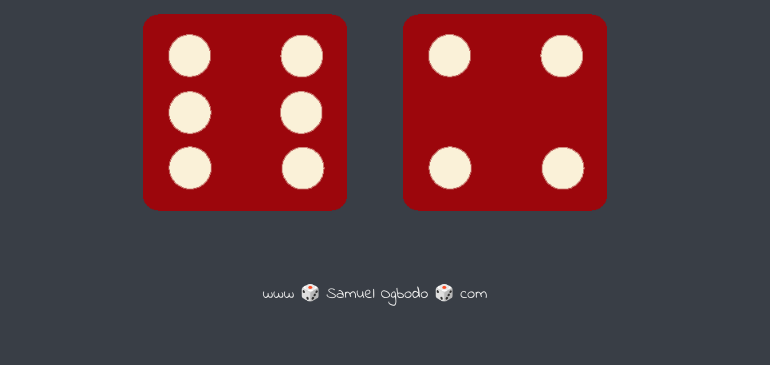
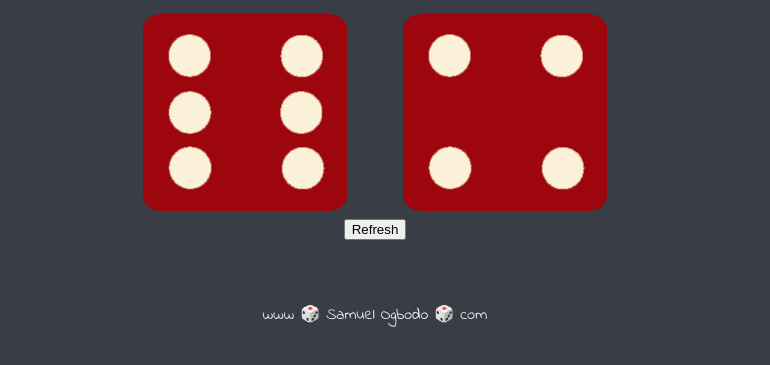
Before and after one commit to Samuel515/dice-game, a plain HTML site: page index.html in a window 1280 px wide. Shown: the part 321-686 px from the top of the page, without its empty margins (265-1035 px from the left). Drawn offline with Linux system fonts and the light colour scheme.

Commit message:
Update index.html

```diff
--- a/index.html
+++ b/index.html
@@ -22,6 +22,10 @@
         <img class="img2" src="images/dice6.png">
       </div>
 
+      <div>
+        <button class="refresh">Refresh</button>
+      </div>
+
     </div>
 
     <script src="index.js" charset="utf-8"></script>
```
